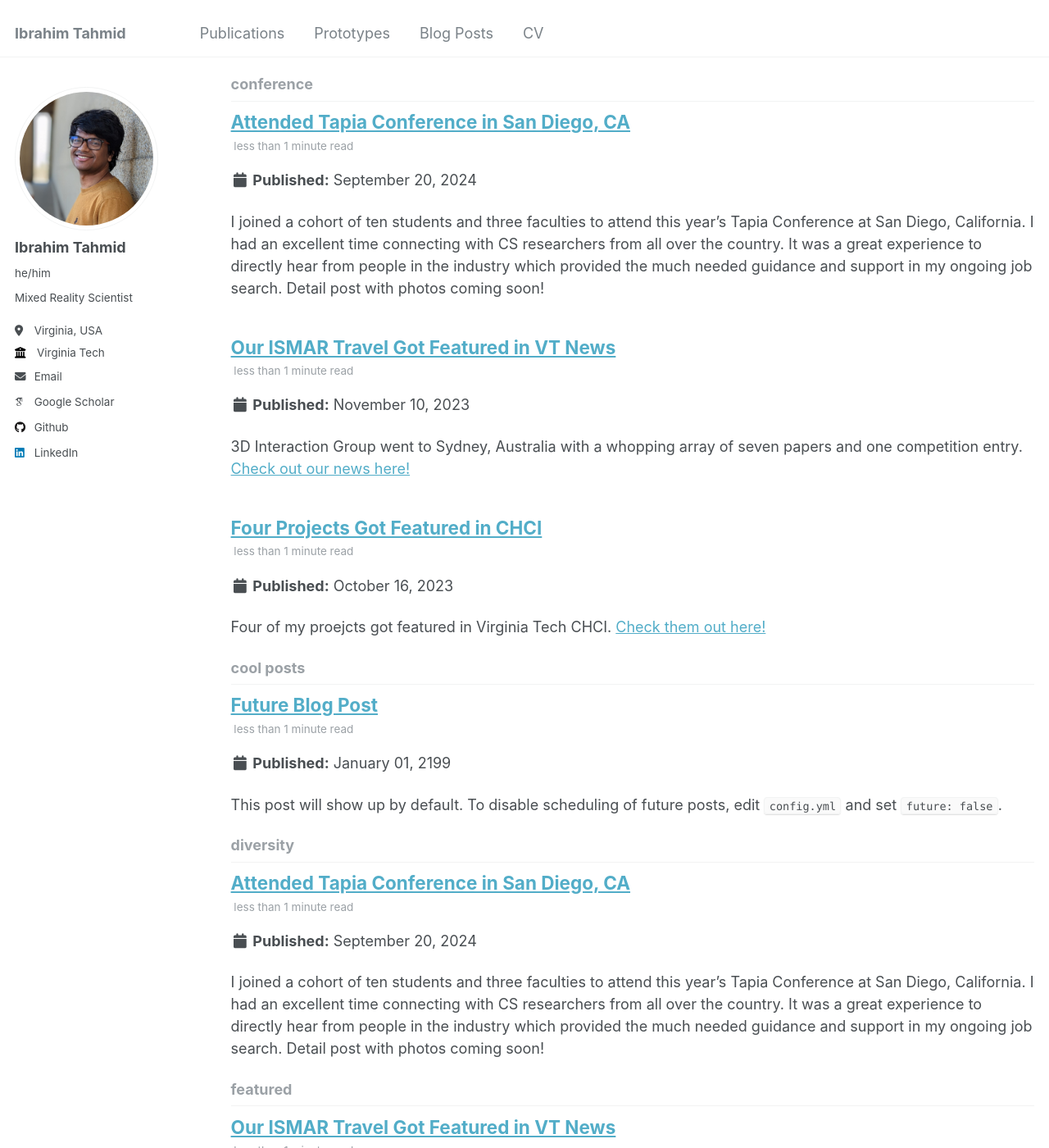
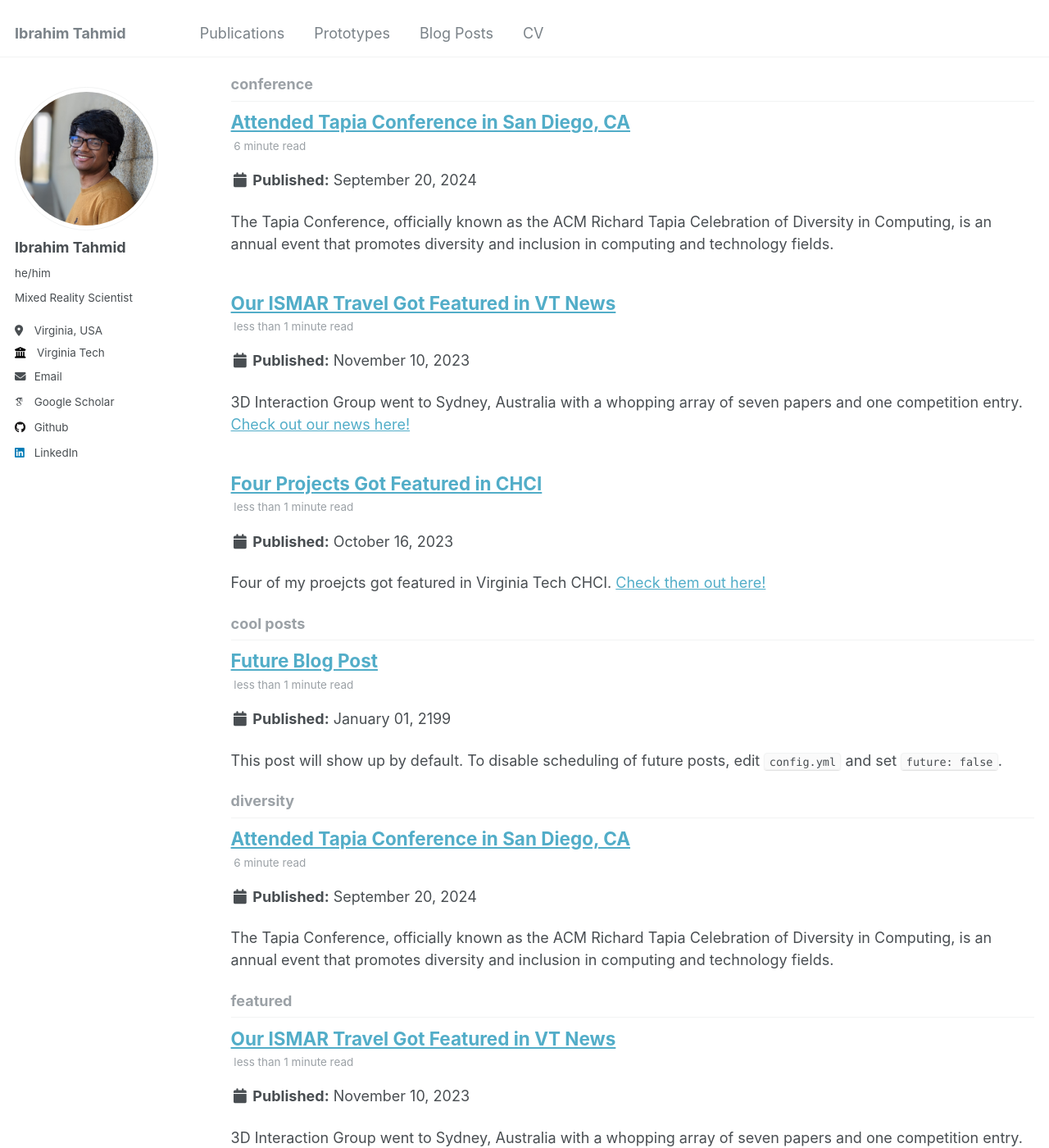
Before and after one commit to iatahmid/iatahmid.github.io, a Jekyll site: the page built from _pages/tag-archive.html, in a window 1280 px wide and 1400 px high, scrolled down 1072 px. Shown: the whole window at 82% size. Built offline with Jekyll 4.4.1, drawn with Linux system fonts in a browser that asks for light colours; some web fonts are replaced; some of the changed lines change nothing that is shown.

Commit message:
tapia post

```diff
--- a/_posts/2024-09-20-tapia.md
+++ b/_posts/2024-09-20-tapia.md
@@ -7,6 +7,41 @@
   - diversity
 ---
 
-I joined a cohort of ten students and three faculties to attend this year's Tapia Conference at San Diego, California. I had an excellent time connecting with CS researchers from all over the country. It was a great experience to directly hear from people in the industry which provided the much needed guidance and support in my ongoing job search. Detail post with photos coming soon!
+The Tapia Conference, officially known as the ACM Richard Tapia Celebration of Diversity in Computing, is an annual event that promotes diversity and inclusion in computing and technology fields.
 
-The Tapia Conference, officially known as the ACM Richard Tapia Celebration of Diversity in Computing, is an annual event that promotes diversity and inclusion in computing and technology fields.
+I joined a cohort of ten students and three faculties to attend this year's Tapia Conference at San Diego, California. I had an excellent time connecting with CS researchers from all over the country. It was a great experience to directly hear from people in the industry which provided the much needed guidance and support in my ongoing job search. I will share three experiences from the conference that strung a chord in me and will stay with me for a while.
+
+NO = Next Opportunity
+======
+The keynote speaker for this year was [Phillip McKibbins](https://www.linkedin.com/in/phillip-mckibbins-mba-pmp-csm-pgp-cc-8971b326/), Chief Technology Officer of Dallas Mavericks. He gave an engaging, moving, and inspirational speech about life, career, and inbetween! He followed a couple of themes throughout his speech that I want to remember when it comes to public speaking. **First**, he framed the entire speech as a conversation between him and his grandson who was in the audience. He created this hypothetical scneario where they were sitting at a dinner table and the grandson was asking him all sorts of questions. He went on to answer those questions with certain stories from his life. I loved the conversational back and forth with a pinch of sense of humor that made the entire time quite captivating.
+
+The **second** theme was also interesting. He started with this formula,
+$$
+NO - FEAR \times BEAM = Success
+$$
+Then he went on to abbreviate each of the words. The two abbreviations that specifically stuck with me was NO = Next Opportunity and FEAR = False Evidence Appearing Real.
+As a soon-to-graduate student getting ready to apply for jobs in an industry that is going through a rough patch, this was a very important lesson for me. Obviously, I would be going through lots of rejections in this period of time. So, I will need anything and everything in my saddle to prepare myself for dealing with those rejections and get ready to face the next big challenge. With this small anectode in Phillip's life, I think I gained the most powerful tool for this time of my life, and I am ready to take all the NOs I'm gonna get and turn them into Next Opportunities.
+
+![Photo of Phillip MacKibbin speaking at Tapia](/images/tapia_phillip.jpg)
+
+The Man with the Two Ph.D.s
+=====
+I had a wonderful time at the Tapia, mainly because of all the different kinds of people I met over there. I have been to other conferences before, all of them were from my domain, Mixed Reality. I am more in my element in those conferences, I am more accustomed to vibe, I am more familiar with the attendees, either by prior interactions, or their papers! In short, I am more in my comfort zone. I was a bit skeptical for the Tapia because of this very reason. I was afraid I would be like a fish out of water. The funny thing is, the reality was completely the opposite. Because EVERYONE there is out of their comfort zone which made the Tapia conference a different kind of comfort zone! For example, everyone had a chance to talk about their research with a person from a completely new domain, and got the chance to get a fresh perspective that would not be possible in any other conference. For me, it was a wonderful opportunity to brush up my elevator pitch with non-MR people.
+
+The most significant of these interactions were with [Gonzalo Ramos](https://www.linkedin.com/in/gonzaloramos/) from Microsoft Research. He was one of the panelists at the conference and I found out that he also specializes in human-centered AI for sensemaking tasks (just like me!). We had a nice encouraging conversation sitting by the lawn about the various aspects of human-AI collaboration in sensemaking, and what it means for the future data analysis tools.
+
+One inspiring contact I made at Tapia was with [Dr. Shahram Babaie](https://www.linkedin.com/in/shahram-babaie-45a26113b/). This beautifully insane human being completed his Ph.D. 15 years ago, was a Professor for more than a decade, got interested in quantum computing, found a problem that's worth solving, and started his second Ph.D. in quantum computing! Talking with him made me realize the true potential of mental will, and how it can make us do things we could never have thought of. Here is me with Shahram.
+
+![Shahram with me](/images/tapia_shahram.jpg)
+
+A Good Ph.D. is a Done Ph.D.
+=====
+There were lots of panels and talks throughout the conference week. Some of them were about preparing yourself for the next chapter in life with jobs, while some focused on the next big technology. Almost all of them were geared towards undergraduate students. Well, all except one: [Professional and Career Mentoring for Researchers in Industry and Government Labs](https://tapiaconference.cmd-it.org/attend/presentation/?id=psub163&sess=sess158). What I expected was a guideline to navigate the job industry as a Gradaute student ended up working as a therapy session for me! The panelists talked about the challenges of the graduate life, and what they did to address them, to mitigate them, to move past them towards success. It really resonated with me. It made me realize that the struggles we face in our daily life, both in personal and professional arena, is a shared experience. More importantly, I realized that it's not permanent! With proper planning, stronger willpower, organized lifestyle, I, too, can overcome these challenges and emerge as victorious. The thing I will remember most from this panel is this.
+
+*To finish your Ph.D., all you need is three signatures. Convince your committee that you are an independent researcher and your ready to face the world. Don't stress too much about the work you are doing, what it's impacts are, or if it's going to cure cancer! You have your whole life to worry about that. For now, just focus on completing the steps to move forward. Remember, a good Ph.D. is a done Ph.D.!*
+
+Now, that's the best advice I could get at this point in life!
+
+Let me leave you with a photo of our Virginia Tech cohort in front of our booth!
+
+![Let's go Hokies](/images/tapia_hokies.jpg)
```
Also changed, not shown: 6 other files.
